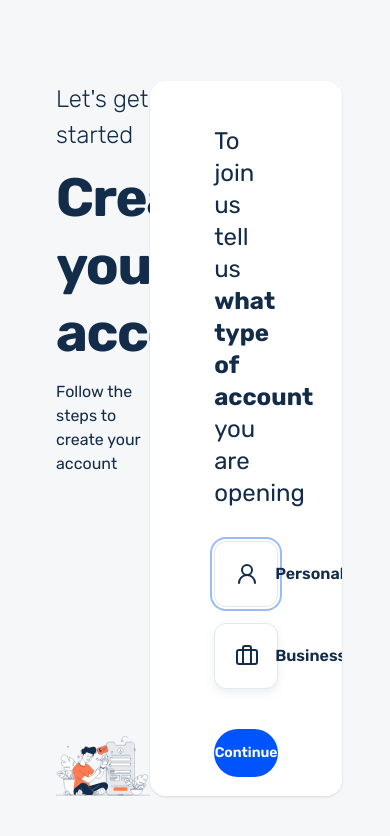
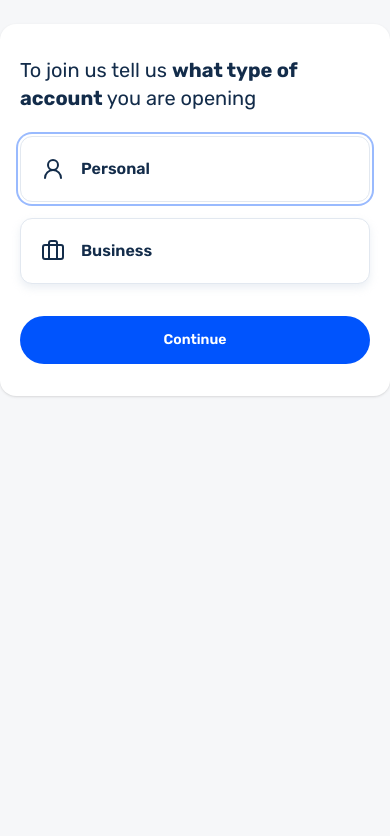
Before and after one commit to Mohak-Trivedi/root-credit-fe-assignment, a React (Vite) app: page / in a window 390 px wide. Shown: the top 836 px of the page. Built offline with nearby package versions, Linux system fonts and the light colour scheme.

Commit message:
feat: basic responsiveness

```diff
--- a/src/components/common/StepFooter.tsx
+++ b/src/components/common/StepFooter.tsx
@@ -20,7 +20,7 @@ export function StepFooter({
   const displayBack = showBack ?? canGoBack;
 
   return (
-    <div className="mt-auto flex gap-4 pt-10">
+    <div className="mt-auto flex gap-4 pt-8 lg:pt-10">
       {displayBack ? (
         <Button
           type="button"
--- a/src/components/common/StepShell.tsx
+++ b/src/components/common/StepShell.tsx
@@ -33,14 +33,14 @@ export function StepShell({
       transition={{ duration: 0.25, ease: "easeOut" }}
       className="flex min-h-0 flex-1 flex-col"
     >
-      <header className="mb-8">
-        <h2 className="text-2xl font-semibold text-[#132C4A]">{title}</h2>
+      <header className="mb-6 lg:mb-8">
+        <h2 className="text-xl font-semibold text-[#132C4A] lg:text-2xl">{title}</h2>
         {subtitle ? (
           <p className="mt-1.5 text-sm text-slate-500">{subtitle}</p>
         ) : null}
       </header>
 
-      <div className="flex flex-1 flex-col gap-6">{children}</div>
+      <div className="flex flex-1 flex-col gap-5 lg:gap-6">{children}</div>
 
       <StepFooter
         onContinue={onContinue}
--- a/src/components/layout/LeftPanel.tsx
+++ b/src/components/layout/LeftPanel.tsx
@@ -2,7 +2,7 @@ import illustration from "../../assets/Artboard11.svg";
 
 export function LeftPanel() {
   return (
-    <div className="absolute inset-0 flex flex-col justify-between pt-[81px] pr-[calc(49.2%+3rem)] pb-12 pl-14">
+    <div className="absolute inset-0 hidden flex-col justify-between pt-[81px] pr-[calc(49.2%+3rem)] pb-12 pl-14 lg:flex">
       <div>
         <p className="text-[24px] font-light text-[#132C4A]">
           Let&apos;s get started
--- a/src/components/layout/RegistrationLayout.tsx
+++ b/src/components/layout/RegistrationLayout.tsx
@@ -12,12 +12,12 @@ export function RegistrationLayout({ children }: RegistrationLayoutProps) {
   const { stepIndex } = useRegistration();
 
   return (
-    <div className="relative h-screen w-full overflow-hidden bg-[#F6F7F9] font-rubik">
+    <div className="relative flex min-h-screen w-full flex-col overflow-y-auto bg-[#F6F7F9] font-rubik lg:block lg:h-screen lg:overflow-hidden">
       <LeftPanel />
-      <main className="absolute top-[81px] right-12 bottom-12 flex w-[49.2%] flex-col overflow-y-auto rounded-2xl bg-white px-16 py-11 shadow-sm">
+      <main className="flex w-full flex-col rounded-2xl bg-white px-5 py-8 shadow-sm lg:absolute lg:top-[81px] lg:right-12 lg:bottom-12 lg:w-[49.2%] lg:overflow-y-auto lg:px-16 lg:py-11">
         <div className="flex flex-1 flex-col">{children}</div>
       </main>
-      <div className="pointer-events-none absolute top-[81px] right-12 z-10 w-[49.2%] px-px">
+      <div className="pointer-events-none order-first w-full px-1 pt-6 lg:absolute lg:top-[81px] lg:right-12 lg:z-10 lg:w-[49.2%] lg:px-px lg:pt-0">
         <ProgressBar currentStep={stepIndex} />
       </div>
     </div>
--- a/src/components/steps/NameStep.tsx
+++ b/src/components/steps/NameStep.tsx
@@ -7,9 +7,9 @@ import { nameSchema, type NameFormValues } from "../../schemas/registrationSchem
 import { StepShell } from "../common/StepShell.tsx";
 import { TextField } from "../ui/TextField.tsx";
 
-const LABEL_CLASS = "text-[18px] leading-[16px] text-[#8292A1]/80";
+const LABEL_CLASS = "text-[15px] leading-[16px] text-[#8292A1]/80 lg:text-[18px]";
 const INPUT_CLASS =
-  "!p-[26px] placeholder:text-[16px] placeholder:leading-6 placeholder:font-normal placeholder:text-[#D9E0E6]/80";
+  "!p-4 lg:!p-[26px] placeholder:text-[16px] placeholder:leading-6 placeholder:font-normal placeholder:text-[#D9E0E6]/80";
 const WRAPPER_CLASS = "gap-3";
 
 export function NameStep() {
--- a/src/components/steps/PasswordStep.tsx
+++ b/src/components/steps/PasswordStep.tsx
@@ -10,12 +10,12 @@ import {
 import { StepShell } from "../common/StepShell.tsx";
 import { PasswordField } from "../ui/PasswordField.tsx";
 
-const LABEL_CLASS = "text-[18px] leading-[16px] text-[#8292A1]/80";
+const LABEL_CLASS = "text-[15px] leading-[16px] text-[#8292A1]/80 lg:text-[18px]";
 const INPUT_CLASS =
-  "!p-[26px] !pr-12 placeholder:text-[16px] placeholder:leading-6 placeholder:font-normal placeholder:text-[#D9E0E6]/80";
+  "!p-4 !pr-12 lg:!p-[26px] lg:!pr-12 placeholder:text-[16px] placeholder:leading-6 placeholder:font-normal placeholder:text-[#D9E0E6]/80";
 const WRAPPER_CLASS = "gap-3";
 const HELPER_CLASS =
-  "mt-2 text-[16px] font-normal leading-[16px] text-[#8292A1]/80";
+  "mt-2 text-[14px] font-normal leading-[16px] text-[#8292A1]/80 lg:text-[16px]";
 
 export function PasswordStep() {
   const { data, setData, next } = useRegistration();
--- a/src/components/ui/OtpBoxes.tsx
+++ b/src/components/ui/OtpBoxes.tsx
@@ -42,7 +42,7 @@ export const OtpBoxes = forwardRef<OtpBoxesHandle, OtpBoxesProps>(function OtpBo
 
   return (
     <div className="flex w-full flex-col gap-2">
-      <div className="flex justify-start gap-[57px]" role="group" aria-label="One-time password">
+      <div className="flex justify-start gap-3 sm:gap-6 lg:gap-[57px]" role="group" aria-label="One-time password">
         {digits.map((digit, index) => (
           <input
             key={index}
@@ -60,7 +60,7 @@ export const OtpBoxes = forwardRef<OtpBoxesHandle, OtpBoxesProps>(function OtpBo
             onKeyDown={(event) => handleKeyDown(index, event)}
             onPaste={handlePaste}
             className={[
-              "h-14 w-14 rounded-lg border bg-white text-center text-[16px] leading-[24px] font-semibold text-[#132C4A] transition-colors",
+              "h-12 w-12 rounded-lg border bg-white text-center text-[16px] leading-[24px] font-semibold text-[#132C4A] transition-colors lg:h-14 lg:w-14",
               "focus:border-[#2563eb] focus:outline-none focus:ring-2 focus:ring-blue-100",
               "disabled:cursor-not-allowed disabled:bg-slate-50 disabled:text-slate-400",
               error ? "border-red-500 focus:border-red-500 focus:ring-red-100" : "border-slate-200",
```
